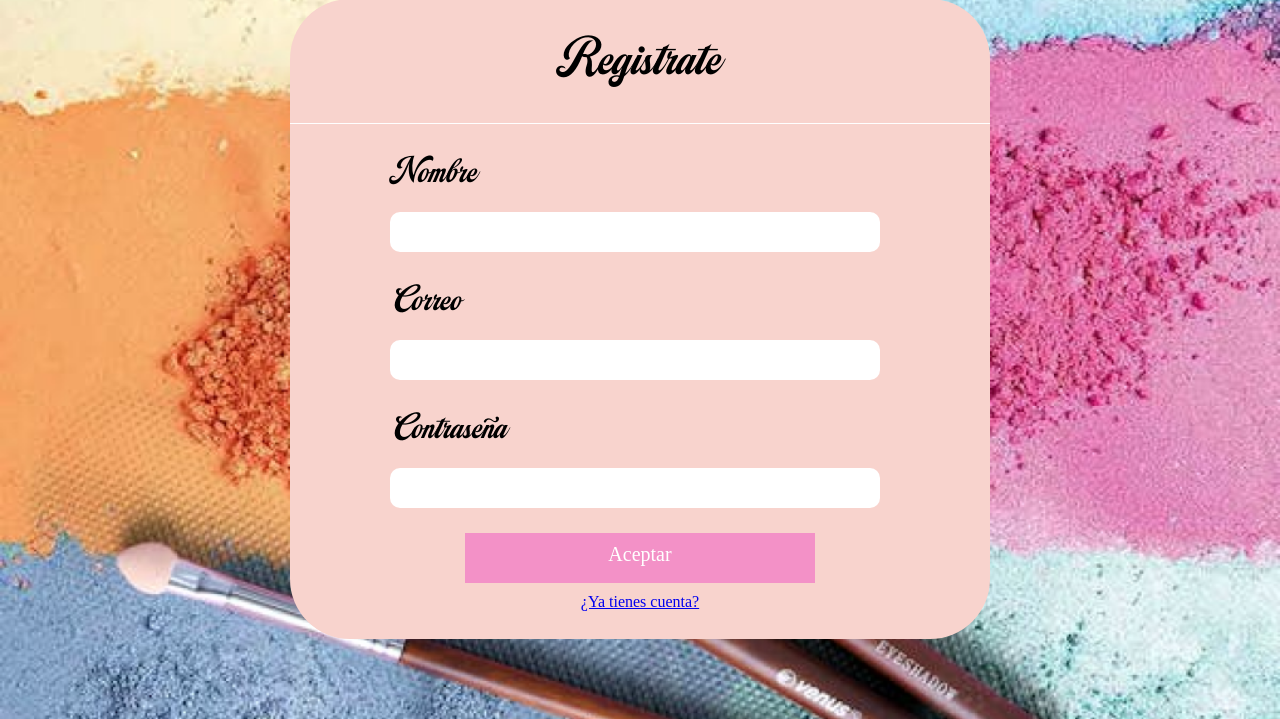
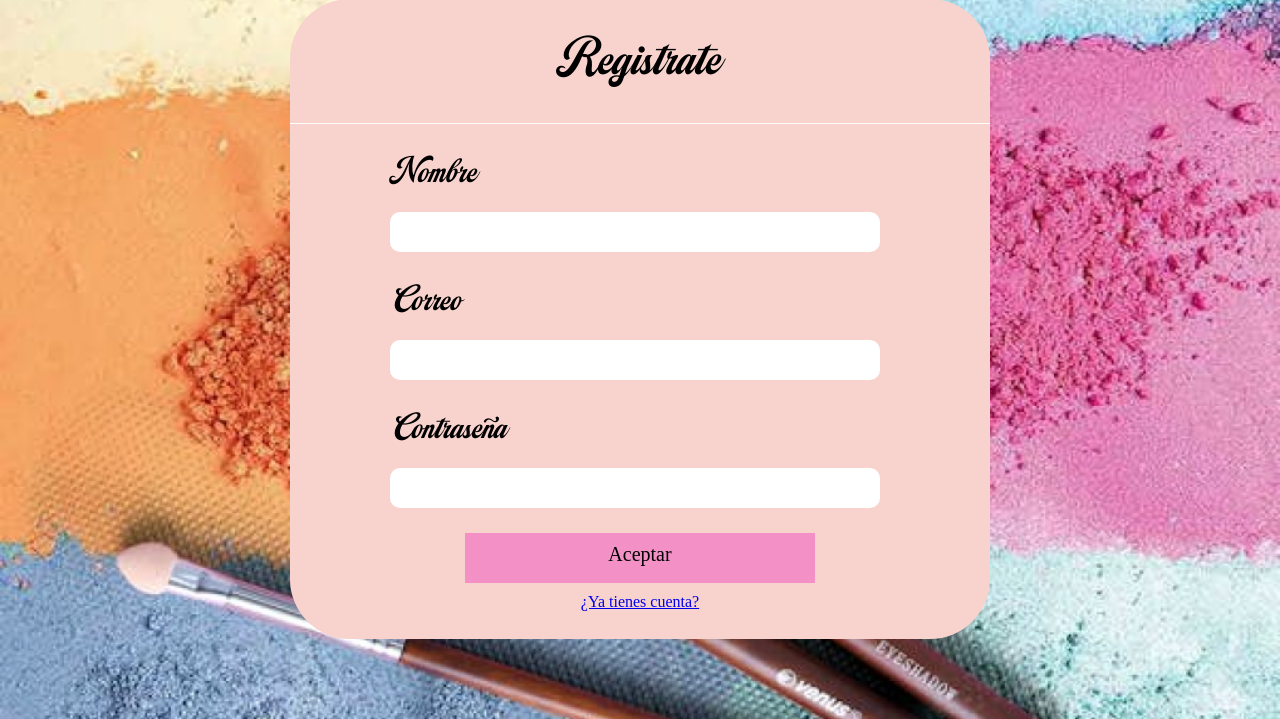
Before and after one commit to Tohru7w7/Tohru7w7.github.io, a PHP site: page /sign.html in a window 1280 px wide. Shown: the part 81-800 px from the top of the page. Run offline with PHP 8.4, Linux system fonts and the light colour scheme.

Commit message:
mini cambio

```diff
--- a/css/sign.css
+++ b/css/sign.css
@@ -80,7 +80,7 @@ header{
     margin-left: 25%;
     background-color: #F391C7;
     border: none;
-    color: rgb(255, 255, 255);
+    color: rgb(0, 0, 0);
     font-size: 20px;
     font-family: 'Times New Roman', Times, serif;
 
```
